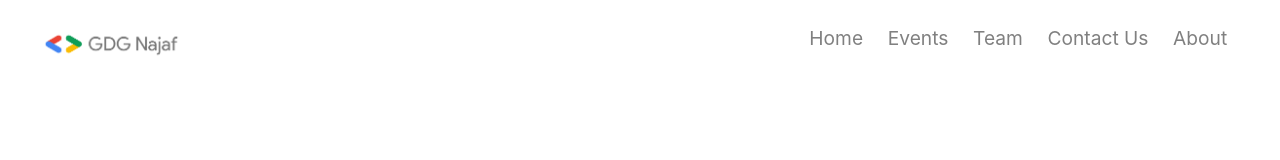
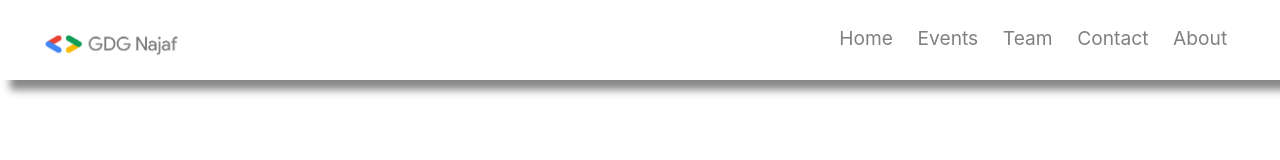
Before and after one commit to ZhraaBaharAluloom/GDG-Najaf, a React (Create React App) app: page / in a window 1280 px wide. Shown: the top 160 px of the page. Built offline with nearby package versions, Linux system fonts and the light colour scheme; grey boxes are pictures that could not be loaded; a web font is replaced by a local one.

Commit message:
fixed navbar style

```diff
--- a/src/components/NavBar/NavBar.js
+++ b/src/components/NavBar/NavBar.js
@@ -4,7 +4,7 @@
 import logo from "../../media/logo.png";
 
 // Styles
-import { NavBarStyle } from "./Styles";
+import { NavBarStyle } from "./styles";
 
 function Navbar() {
   const [click, setClick] = useState(false);
@@ -36,7 +36,7 @@
         </div>
         <ul className={click ? "nav-menu active" : "nav-menu"}>
           <li className="nav-item">
-            <Link to="/Home" className="nav-links" onClick={closeMobileMenu}>
+            <Link to="/" className="nav-links" onClick={closeMobileMenu}>
               Home
               <i className="far fa-utensils-alt" />
             </Link>
@@ -63,7 +63,7 @@
               className="nav-links"
               onClick={closeMobileMenu}
             >
-              Contact Us
+              Contact
               <i className="far fa-utensils-alt" />
             </Link>
           </li>
--- a/src/components/NavBar/Navbar.css
+++ /dev/null
@@ -1,146 +0,0 @@
-.navbar {
-  background: linear-gradient(90deg, rgb(28, 27, 27) 0%, rgb(26, 23, 23) 100%);
-  height: 80px;
-  display: flex;
-  justify-content: center;
-  align-items: center;
-  font-size: 1.2rem;
-}
-
-.navbar-logo {
-  color: #fff;
-  justify-self: start;
-  margin-left: 20px;
-  cursor: pointer;
-  text-decoration: none;
-  font-size: 2rem;
-}
-
-.fa-firstdraft {
-  margin-left: 0.5rem;
-  font-size: 1.6rem;
-}
-
-.nav-menu {
-  display: grid;
-  grid-template-columns: repeat(5, auto);
-  grid-gap: 10px;
-  list-style: none;
-  text-align: center;
-  width: 70vw;
-  justify-content: end;
-  margin-right: 2rem;
-}
-
-.nav-item {
-  display: flex;
-  align-items: center;
-  height: 80px;
-}
-
-.nav-links {
-  color: white;
-  text-decoration: none;
-  padding: 0.5rem 1rem;
-}
-
-.nav-links:hover {
-  background-color: #1888ff;
-  border-radius: 4px;
-  transition: all 0.2s ease-out;
-}
-
-.fa-bars {
-  color: #fff;
-}
-
-.nav-links-mobile {
-  display: none;
-}
-
-.menu-icon {
-  display: none;
-}
-
-@media screen and (max-width: 960px) {
-  .NavbarItems {
-    position: relative;
-  }
-
-  .nav-menu {
-    display: flex;
-    flex-direction: column;
-    width: 100%;
-    height: 90vh;
-    position: absolute;
-    top: 80px;
-    left: -100%;
-    opacity: 1;
-    transition: all 0.5s ease;
-  }
-
-  .nav-menu.active {
-    background: #242222;
-    left: 0;
-    opacity: 1;
-    transition: all 0.5s ease;
-    z-index: 1;
-  }
-
-  .nav-links {
-    text-align: center;
-    padding: 2rem;
-    width: 100%;
-    display: table;
-  }
-
-  .nav-links:hover {
-    background-color: #1888ff;
-    border-radius: 0;
-  }
-
-  .navbar-logo {
-    position: absolute;
-    top: 0;
-    left: 0;
-    transform: translate(25%, 50%);
-  }
-
-  .menu-icon {
-    display: block;
-    position: absolute;
-    top: 0;
-    right: 0;
-    transform: translate(-100%, 60%);
-    font-size: 1.8rem;
-    cursor: pointer;
-  }
-
-  .fa-times {
-    color: #fff;
-    font-size: 2rem;
-  }
-
-  .nav-links-mobile {
-    display: block;
-    text-align: center;
-    padding: 1.5rem;
-    margin: 2rem auto;
-    border-radius: 4px;
-    width: 80%;
-    background: #1888ff;
-    text-decoration: none;
-    color: #fff;
-    font-size: 1.5rem;
-  }
-
-  .nav-links-mobile:hover {
-    background: #fff;
-    color: #1888ff;
-    transition: 250ms;
-  }
-
-  button {
-    display: none;
-  }
-}
--- a/src/components/NavBar/Styles.js
+++ b/src/components/NavBar/Styles.js
@@ -9,6 +9,7 @@
   .navbar {
     height: 80px;
     display: flex;
+    box-shadow: 10px 10px 8px #888888;
     /* justify-content: center; */
     /* align-items: center; */
     font-size: 1.2rem;
```
